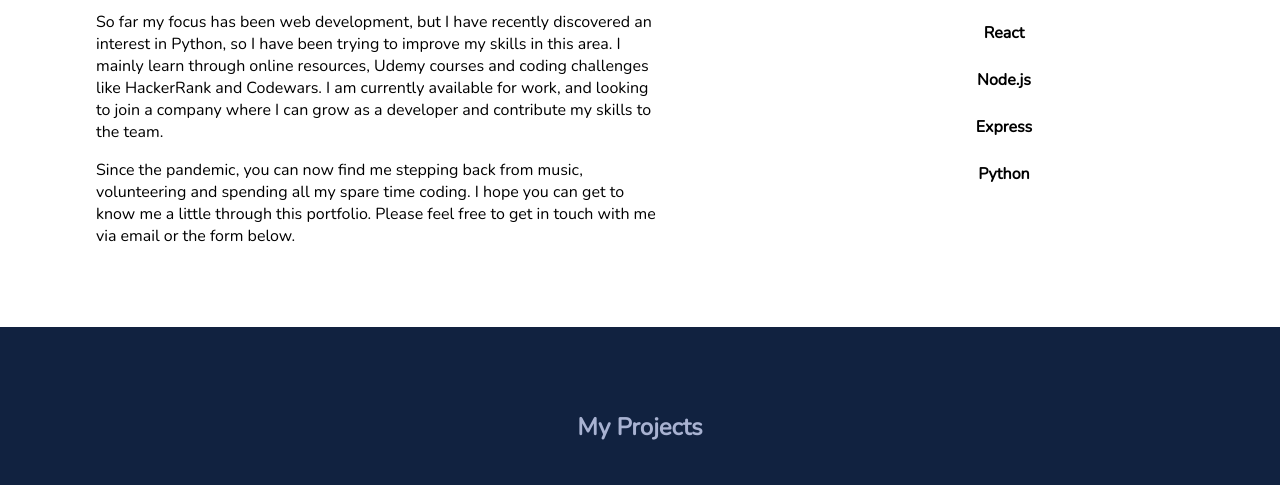
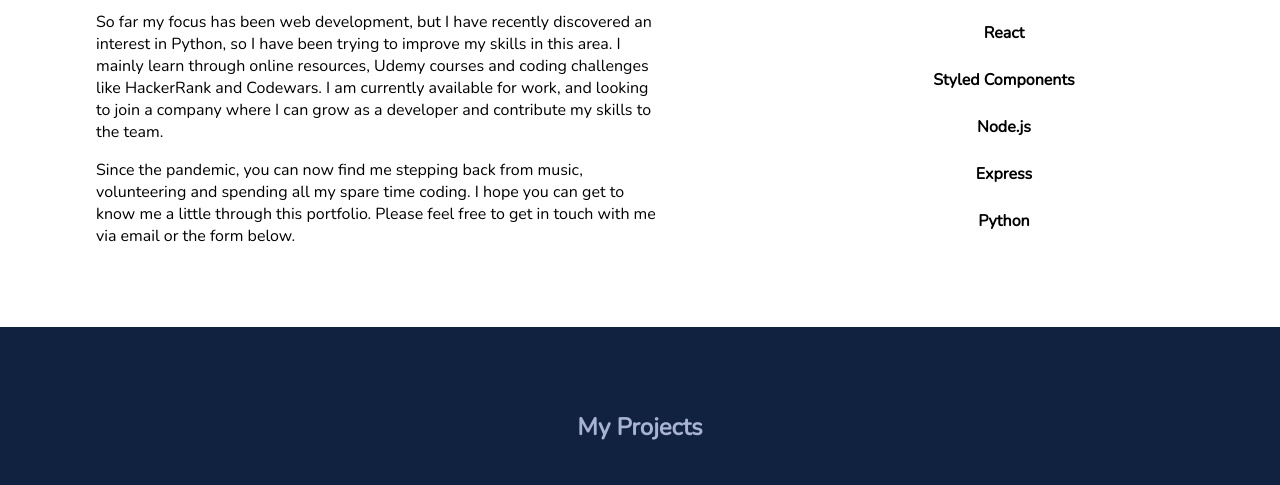
Before and after one commit to itskerrin/personal-portfolio, a plain HTML site: page index.html in a window 1280 px wide. Shown: the part 925-1410 px from the top of the page. Drawn offline with nearby package versions, Linux system fonts and the light colour scheme.

Commit message:
added skill

```diff
--- a/index.html
+++ b/index.html
@@ -56,6 +56,7 @@
             <li>CSS</li>
             <li>JavaScript</li>
             <li>React</li>
+            <li>Styled Components</li>
             <li>Node.js</li>
             <li>Express</li>
             <li>Python</li>
```
